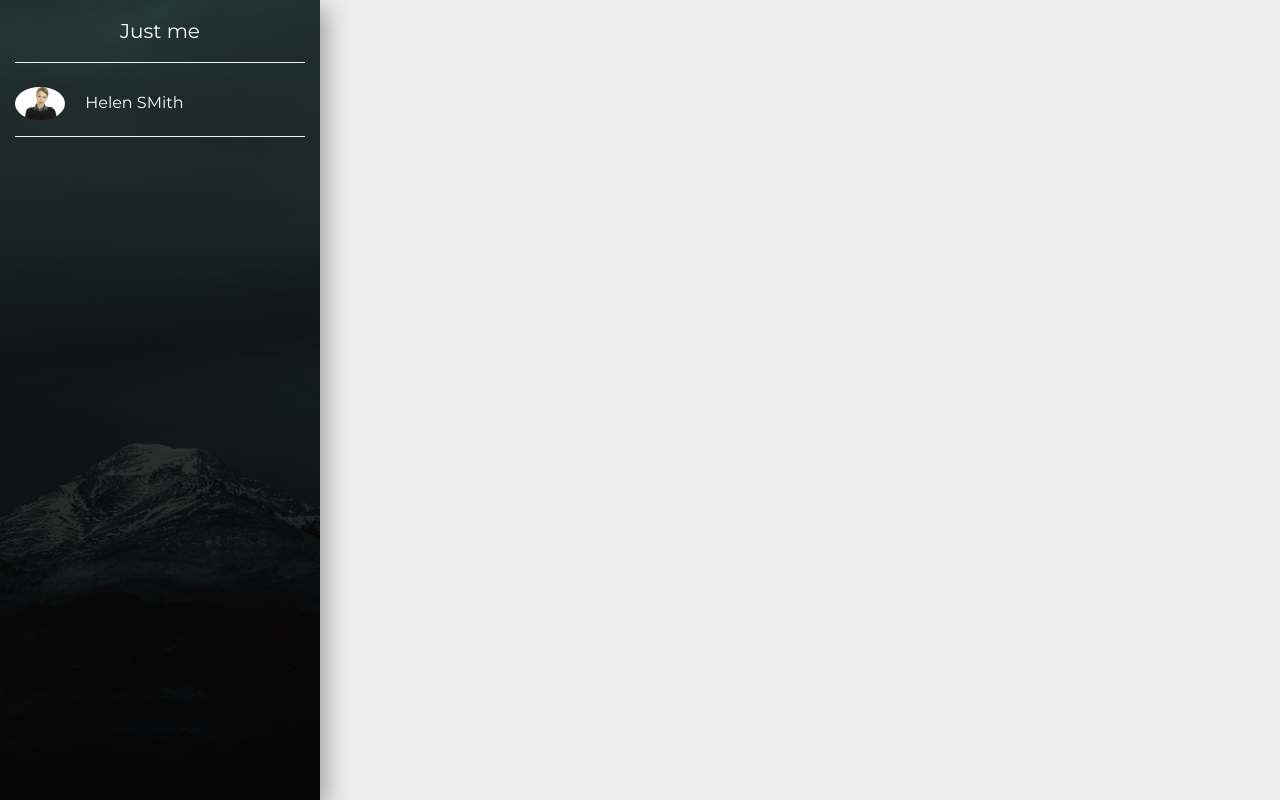
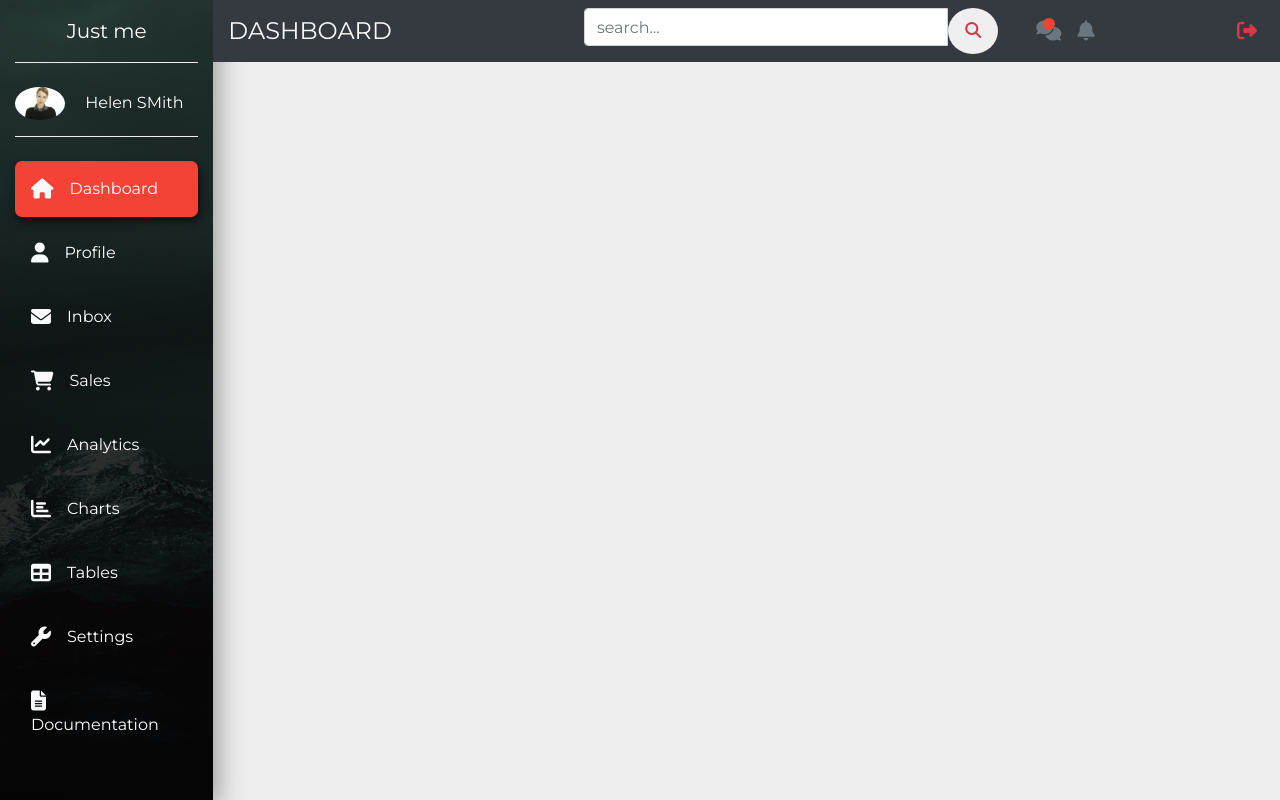
Before and after one commit to AlekhineFan/admin-dashboard, a plain HTML site: page index.html in a window 1280 px wide. Drawn offline with nearby package versions, Linux system fonts and the light colour scheme.

Commit message:
create top navbar

```diff
--- a/index.html
+++ b/index.html
@@ -5,7 +5,7 @@
     <meta name="viewport" content="width=device-width, initial-scale=1, shrink-to-fit=no">
     <link rel="title icon" href="images/title-img.png">
     <link rel="stylesheet" href="https://stackpath.bootstrapcdn.com/bootstrap/4.1.1/css/bootstrap.min.css" integrity="sha384-WskhaSGFgHYWDcbwN70/dfYBj47jz9qbsMId/iRN3ewGhXQFZCSftd1LZCfmhktB" crossorigin="anonymous">
-    <script defer src="https://use.fontawesome.com/releases/v5.0.13/js/all.js" integrity="sha384-xymdQtn1n3lH2wcu0qhcdaOpQwyoarkgLVxC/wZ5q7h9gHtxICrpcaSUfygqZGOe" crossorigin="anonymous"></script>
+    <script src="https://kit.fontawesome.com/1f4595cb44.js" crossorigin="anonymous"></script>
     <link href="https://fonts.googleapis.com/css?family=Montserrat" rel="stylesheet">
     <link rel="stylesheet" href="style.css">
     <title>Admin Dashboard</title>
@@ -20,17 +20,71 @@
         <div class="container-fluid">
           <div class="row">
             <!--sidebar-->
-            <div class="col-lg-3 sidebar fixed-top">
+            <div class="col-lg-3 col-xl-2 col-md-4 sidebar fixed-top">
               <a href="#" class="navbar-brand text-white d-block mx-auto text-center py-3 mb-4 bottom-border">Just me</a>
               <div class="bottom-border pb-3">
                 <img src="images/admin.jpeg" width="50" class="rounded-circle mr-3">
                 <a href="#" class="text-white">Helen SMith</a>
               </div>
+              <ul class="navbar-nav flex-column mt-4">
+                <li class="nav-item">
+                  <a href="#" class="nav-link text-white p-3 mb-2 current"><i class="fas fa-home text-light fa-lg mr-3"></i>Dashboard</a>
+                </li>
+                <li class="nav-item">
+                  <a href="#" class="nav-link text-white p-3 mb-2 sidebar-link"><i class="fas fa-user text-light fa-lg mr-3"></i>Profile</a>
+                </li>
+                <li class="nav-item">
+                  <a href="#" class="nav-link text-white p-3 mb-2 sidebar-link"><i class="fas fa-envelope text-light fa-lg mr-3"></i>Inbox</a>
+                </li>
+                <li class="nav-item">
+                  <a href="#" class="nav-link text-white p-3 mb-2 sidebar-link"><i class="fas fa-shopping-cart text-light fa-lg mr-3"></i>Sales</a>
+                </li>
+                <li class="nav-item">
+                  <a href="#" class="nav-link text-white p-3 mb-2 sidebar-link"><i class="fas fa-chart-line text-light fa-lg mr-3"></i>Analytics</a>
+                </li>
+                <li class="nav-item">
+                  <a href="#" class="nav-link text-white p-3 mb-2 sidebar-link"><i class="fas fa-chart-bar text-light fa-lg mr-3"></i>Charts</a>
+                </li>
+                <li class="nav-item">
+                  <a href="#" class="nav-link text-white p-3 mb-2 sidebar-link"><i class="fas fa-table text-light fa-lg mr-3"></i>Tables</a>
+                </li>
+                <li class="nav-item">
+                  <a href="#" class="nav-link text-white p-3 mb-2 sidebar-link"><i class="fas fa-wrench text-light fa-lg mr-3"></i>Settings</a>
+                </li>
+                <li class="nav-item">
+                  <a href="#" class="nav-link text-white p-3 mb-2 sidebar-link"><i class="fas fa-file-alt text-light fa-lg mr-3"></i>Documentation</a>
+                </li>
+              </ul>
             </div>
             <!--end of sidebar-->
             <!--topnav-->
-            <div class="col-lg-9">
-
+            <div class="col-lg-9 col-xl-10 ml-auto col-md-8 bg-dark fixed-top py-2 top-navbar">
+              <div class="row align-items-center">
+                <div class="col-md-4">
+                  <h4 class="text-light text-uppercase mb-0">DashBoard</h4>
+                </div>
+                <div class="col-md-5">
+                  <form>
+                    <div class="input-group">
+                      <input class="form-control" type="text" class="form-control search-input" placeholder="search...">
+                      <button type="button" class="btn btn-white search-button"><i class="fas fa-search text-danger"></i></button>
+                    </div>
+                  </form>
+                </div>
+                <div class="col-md-3">
+                  <ul class="navbar-nav icon-parent">
+                    <li class="nav-item icon-bullet">
+                      <a href="#" class="nav-link"><i class="fas fa-comments text-muted fa-lg"></i></a>
+                    </li>
+                    <li class="nav-item">
+                      <a href="#" class="nav-link"><i class="fas fa-bell text-muted fa-lg"></i></a>
+                    </li>
+                    <li class="nav-item ml-auto ml-md-auto">
+                      <a href="#" class="nav-link"><i class="fas fa-sign-out-alt text-danger fa-lg"></i></a>
+                    </li>
+                  </ul>
+                </div>
+              </div>
             </div>
             <!--end oft topnav-->
           </div>
```
